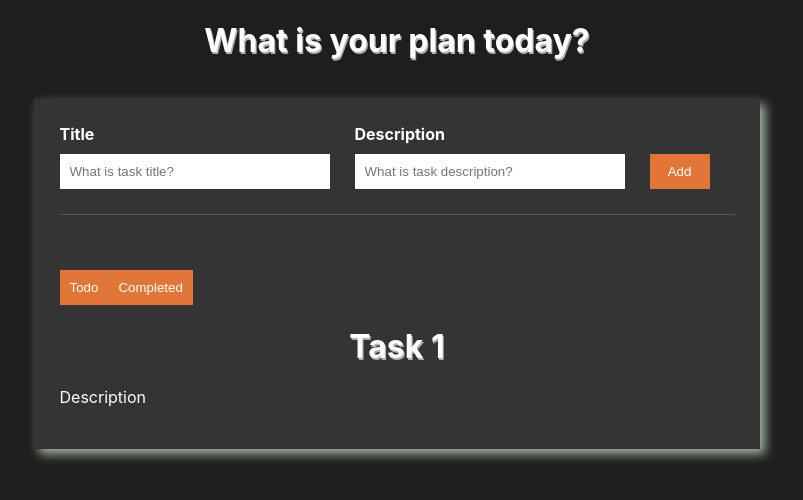
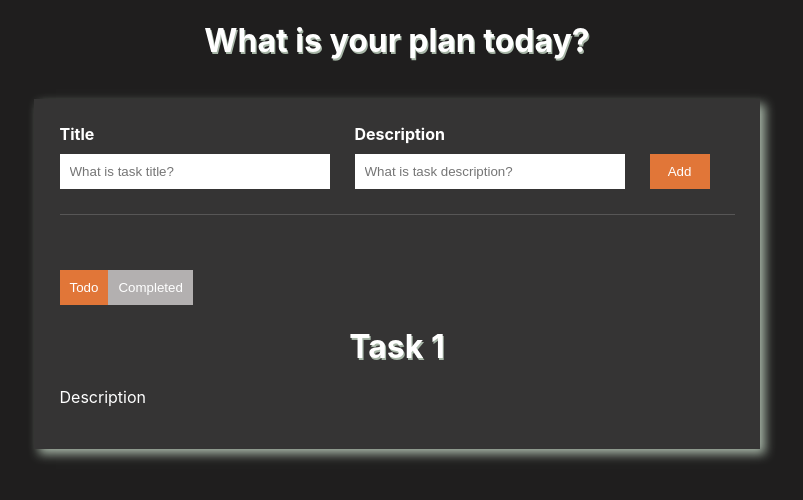
Before and after one commit to Aman07122002/Internship_Project, a React (Create React App) app in the folder to-do-app/: page / in a window 1280 px wide. Shown: the top 500 px of the page, without its empty margins (243-1046 px from the left). Built offline with nearby package versions, Linux system fonts and the light colour scheme.

Commit message:
add toogle between todo and completed button

```diff
--- a/to-do-app/src/App.css
+++ b/to-do-app/src/App.css
@@ -70,7 +70,7 @@ h1{
 }
 
 .secondaryBtn{
-  background-color: rgb(225, 118, 56);
+  background-color: rgb(179, 176, 176);
   color:white;
   border:none;
   border-radius: 0px;
@@ -79,3 +79,7 @@ h1{
   width: fit-content;
   cursor: pointer;
 }
+
+.active{
+  background-color: rgb(225, 118, 56);
+}
--- a/to-do-app/src/App.js
+++ b/to-do-app/src/App.js
@@ -1,6 +1,8 @@
+import React,{useState} from 'react';
 import './App.css';
 
 function App() {
+  const[todo,completed]=useState(false);
   return (
     <div className="To-Do-App">
       <h1>What is your plan today?</h1>
@@ -20,8 +22,8 @@ function App() {
         </div>
 
         <div className="btn-area">
-          <button className="secondaryBtn">Todo</button>
-          <button className="secondaryBtn">Completed</button>
+          <button className={`secondaryBtn ${todo === false && 'active'}`} onClick={()=>completed(false)}>Todo</button>
+          <button className={`secondaryBtn ${todo === true && 'active'}`} onClick={()=>completed(true)}>Completed</button>
         </div>
 
         <div className="todo-list">
```
